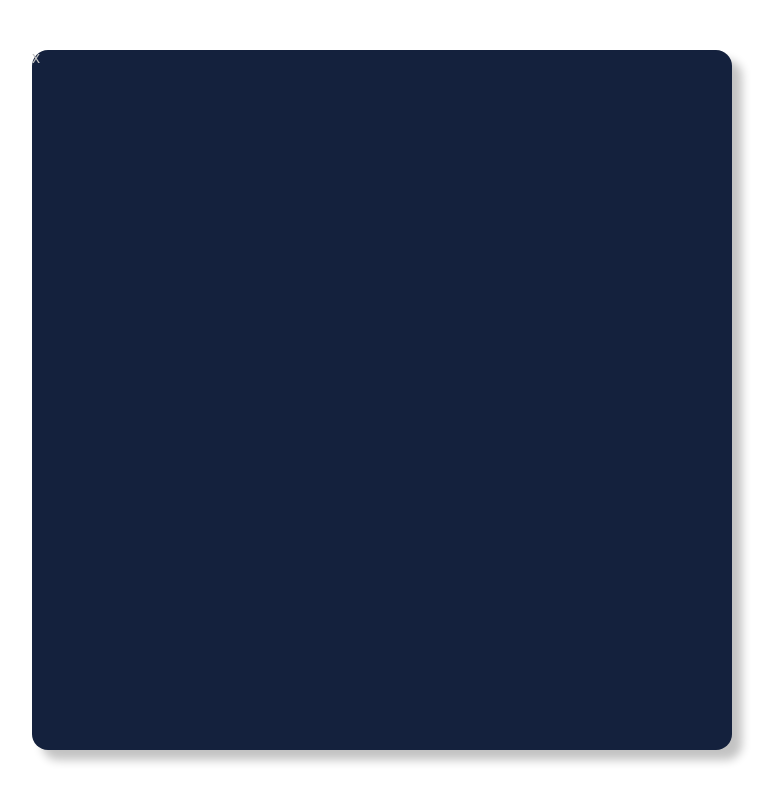
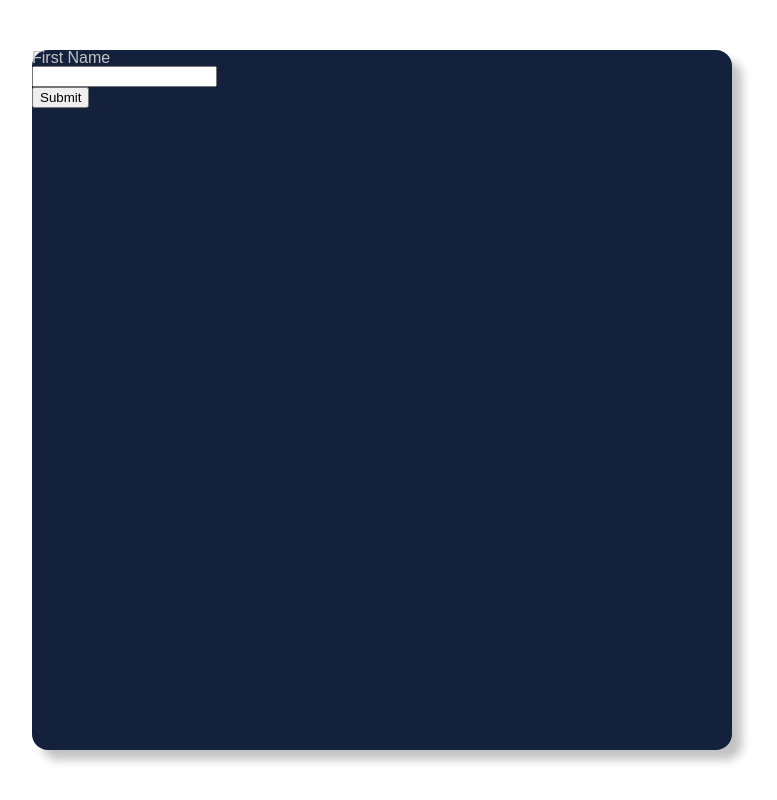
Before and after one commit to malgorzatajPL/Form-react-typescript, a React (Create React App) app: page / in a window 1280 px wide. Shown: the whole page, without its empty margins (258-1035 px from the left). Built offline with nearby package versions, Linux system fonts and the light colour scheme.

Commit message:
add react form hook

```diff
--- a/package.json
+++ b/package.json
@@ -13,6 +13,7 @@
     "@types/styled-components": "^5.1.26",
     "react": "^18.2.0",
     "react-dom": "^18.2.0",
+    "react-hook-form": "^7.35.0",
     "react-scripts": "5.0.1",
     "styled-components": "^5.3.5",
     "typescript": "^4.8.3",
--- a/src/components/CustomTextField.tsx
+++ b/src/components/CustomTextField.tsx
@@ -1,12 +1,20 @@
+import { ReactNode } from 'react';
 import { CustomTextFieldType } from '../types/CustomTextFields.types';
-import { CustomTextFieldStyle } from './CustomTextFieldStyle';
+import {
+  CustomTextFieldStyle,
+  Error,
+  InputTextField,
+  LabelTextField,
+} from './CustomTextFieldStyle';
 export const CustomTextField = ({
   label,
-  name,
-  type,
-  placeholder,
-  validation = {},
-  validationFailedMessage = 'Value not valid',
+  register,
+  required,
 }: CustomTextFieldType): JSX.Element => {
-  return <CustomTextFieldStyle>{name}</CustomTextFieldStyle>;
+  return (
+    <CustomTextFieldStyle>
+      <LabelTextField>{label}</LabelTextField>
+      <InputTextField {...register(label, { required })} />
+    </CustomTextFieldStyle>
+  );
 };
--- a/src/components/CustomTextFieldStyle.ts
+++ b/src/components/CustomTextFieldStyle.ts
@@ -5,3 +5,7 @@ export const CustomTextFieldStyle = styled.div`
   font-family: ${theme.fontFamily.secondary};
   color: ${theme.palette.common.light};
 `;
+
+export const LabelTextField = styled.div``;
+export const Error = styled.div``;
+export const InputTextField = styled.input``;
--- a/src/components/MainComponent.tsx
+++ b/src/components/MainComponent.tsx
@@ -1,11 +1,25 @@
-import React from 'react';
 import { CustomTextField } from './CustomTextField';
 import { MainComponentStyle } from './MainComponent.style';
+import { useForm, SubmitHandler } from 'react-hook-form';
+import { IFormValues } from '../types/CustomTextFields.types';
 
+interface IFormInput {
+  firstName: string;
+  lastName: string;
+  age: number;
+}
 export default function MainComponent() {
+  const { register, handleSubmit } = useForm<IFormValues>();
+
+  const onSubmit = (data: IFormValues) => {
+    console.log(data);
+  };
   return (
     <MainComponentStyle>
-      <CustomTextField label='x' placeholder='x' name='x' />
+      <form onSubmit={handleSubmit(onSubmit)}>
+        <CustomTextField label='First Name' register={register} required />
+        <input type='submit' />
+      </form>
     </MainComponentStyle>
   );
 }
```
Also changed, not shown: src/types/CustomTextFields.types.ts (+9 -11 lines), 1 other file (tests, documents, lock files or other folders).
